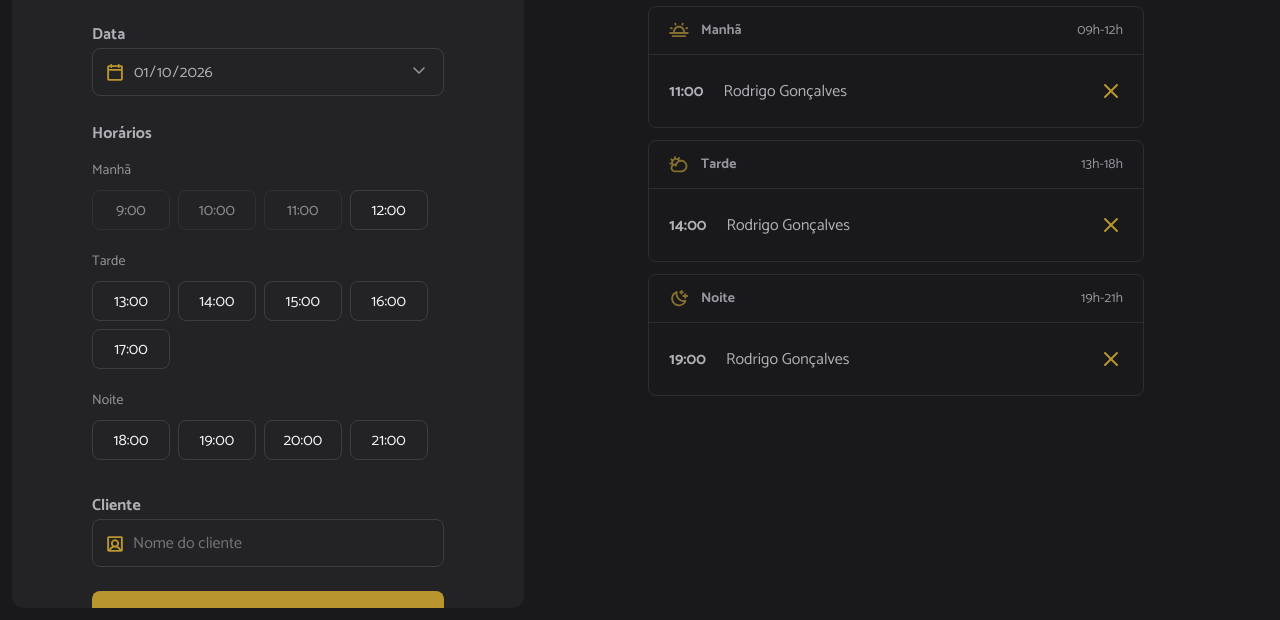
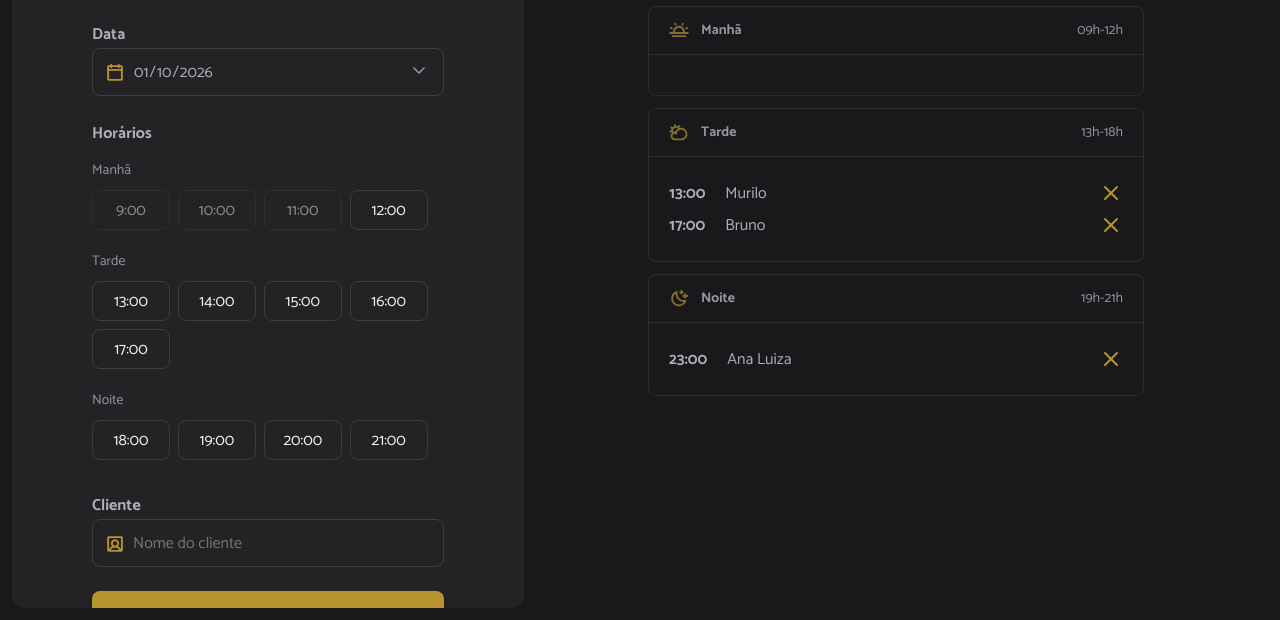
Before and after one commit to murilpcarneiro/hair_day, a website built with webpack: page index.html in a window 1280 px wide. Shown: the part 180-800 px from the top of the page. Built offline with nearby package versions, Linux system fonts and the light colour scheme; data requests are answered from the project's data file.

Commit message:
feat: update schedule display and add new schedules
- Updated index.html to comment out example schedule entries.
- Modified server.json to change schedule IDs to strings and added new schedules for Murilo, Bruno, and Ana Luiza.
- Enhanced load.js to import and utilize showSchedules function for displaying daily schedules.
- Created show.js to handle the rendering of schedules into the respective time periods (morning, afternoon, night) and added error handling.

```diff
--- a/index.html
+++ b/index.html
@@ -87,8 +87,7 @@
             <span>09h-12h</span>
           </header>
           <ul id="period-morning" class="period">
-            <!-- Exemplo  -->
-            <li>
+            <!-- <li>
               <strong>11:00</strong>
               <span>Rodrigo Gonçalves</span>
               <img
@@ -96,7 +95,7 @@
                 alt="Cancelar"
                 class="cancel-icon"
               />
-            </li>
+            </li> -->
           </ul>
         </section>
 
@@ -107,8 +106,7 @@
             <span>13h-18h</span>
           </header>
           <ul id="period-afternoon" class="period">
-            <!-- Exemplo -->
-            <li>
+            <!-- <li>
               <strong>14:00</strong>
               <span>Rodrigo Gonçalves</span>
               <img
@@ -116,7 +114,7 @@
                 alt="Cancelar"
                 class="cancel-icon"
               />
-            </li>
+            </li> -->
           </ul>
         </section>
 
@@ -127,8 +125,7 @@
             <span>19h-21h</span>
           </header>
           <ul id="period-night" class="period">
-            <!-- Exemplo -->
-            <li>
+            <!-- <li>
               <strong>19:00</strong>
               <span>Rodrigo Gonçalves</span>
               <img
@@ -136,7 +133,7 @@
                 alt="Cancelar"
                 class="cancel-icon"
               />
-            </li>
+            </li> -->
           </ul>
         </section>
       </aside>
--- a/server.json
+++ b/server.json
@@ -1,14 +1,29 @@
 {
   "schedules": [
     {
-      "id": 1767994248411,
+      "id": "1767994248411",
       "name": "Murilo",
       "when": "2026-01-09T19:00:00-03:00"
     },
     {
-      "id": 1767995579880,
+      "id": "1767995579880",
       "name": "Murilo",
       "when": "2026-01-09T19:00:00-03:00"
+    },
+    {
+      "id": 1768044305258,
+      "name": "Murilo",
+      "when": "2026-01-10T10:00:00-03:00"
+    },
+    {
+      "id": 1768044827940,
+      "name": "Bruno",
+      "when": "2026-01-10T14:00:00-03:00"
+    },
+    {
+      "id": 1768044841164,
+      "name": "Ana Luiza",
+      "when": "2026-01-10T20:00:00-03:00"
     }
   ]
 }
--- a/src/modules/schedules/load.js
+++ b/src/modules/schedules/load.js
@@ -1,5 +1,9 @@
 import { scheduleFetchByDay } from '../../services/schedule-fetch-by-day.js'
 import { hoursLoad } from '../form/hours-load.js'
+import { showSchedules } from './show.js'
+
+// Seleciona o aside de agendamentos
+const scheduleAside = document.querySelector('aside .schedule')
 
 // Seleciona o input de data
 const selectedDate = document.getElementById('date')
@@ -11,7 +15,8 @@
   // Busca na API os agendamentos do dia selecionado
   const dailySchedules = await scheduleFetchByDay({ date })
 
-  console.log(dailySchedules)
+  // Exibe os agendamentos
+  showSchedules({ dailySchedules })
 
   // Renderiza as horas disponiveis.
   hoursLoad({ date })
--- /dev/null
+++ b/src/modules/schedules/show.js
@@ -0,0 +1,50 @@
+import dayjs from 'dayjs'
+
+// Seleciona as seções manhã, tarde e noite
+const periodMorning = document.getElementById('period-morning')
+const periodAfternoon = document.getElementById('period-afternoon')
+const periodNight = document.getElementById('period-night')
+
+export function showSchedules({ dailySchedules }) {
+  try {
+    // Limpa os agendamentos anteriores
+    periodMorning.innerHTML = ''
+    periodAfternoon.innerHTML = ''
+    periodNight.innerHTML = ''
+
+    // Exibe os agendamentos
+    dailySchedules.forEach((schedule) => {
+      const item = document.createElement('li')
+      const time = document.createElement('strong')
+      const name = document.createElement('span')
+
+      // Adiciona o id do agendamento
+      item.setAttribute('data-id', schedule.id)
+
+      time.textContent = dayjs(schedule.when).format('HH:mm')
+      name.textContent = schedule.name
+
+      const cancelIcon = document.createElement('img')
+      cancelIcon.classList.add('cancel-icon')
+      cancelIcon.setAttribute('src', './src/assets/cancel.svg')
+      cancelIcon.setAttribute('alt', 'Cancelar')
+
+      item.appendChild(time)
+      item.appendChild(name)
+      item.appendChild(cancelIcon)
+
+      const hour = dayjs(schedule.when).hour()
+
+      if (hour <= 12) {
+        periodMorning.appendChild(item)
+      } else if (hour > 12 && hour <= 18) {
+        periodAfternoon.appendChild(item)
+      } else {
+        periodNight.appendChild(item)
+      }
+    })
+  } catch (error) {
+    alert('Não foi possível exibir os agendamentos.')
+    console.error(error)
+  }
+}
```
Also changed, not shown: dist/index.html, dist/main.js.
